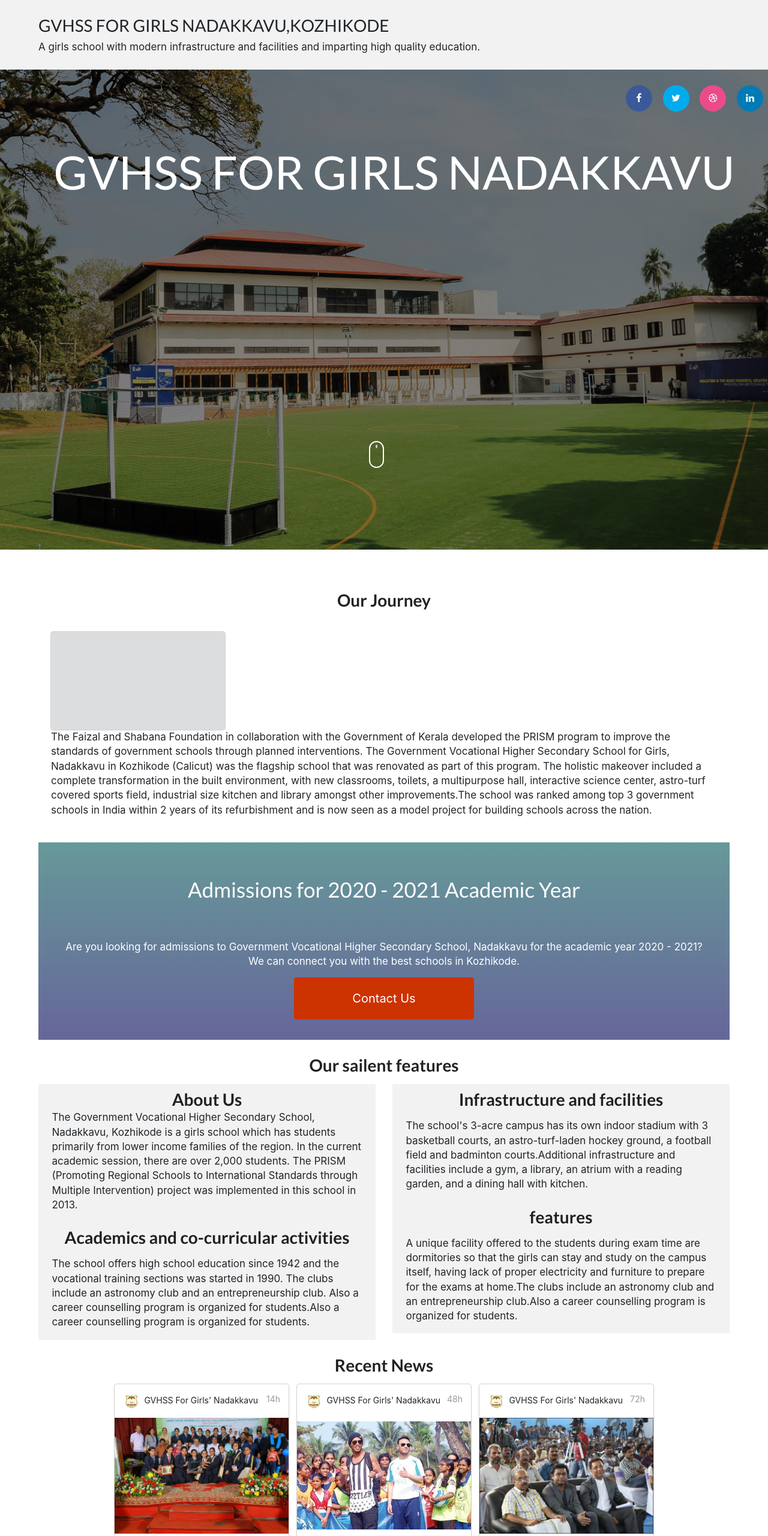
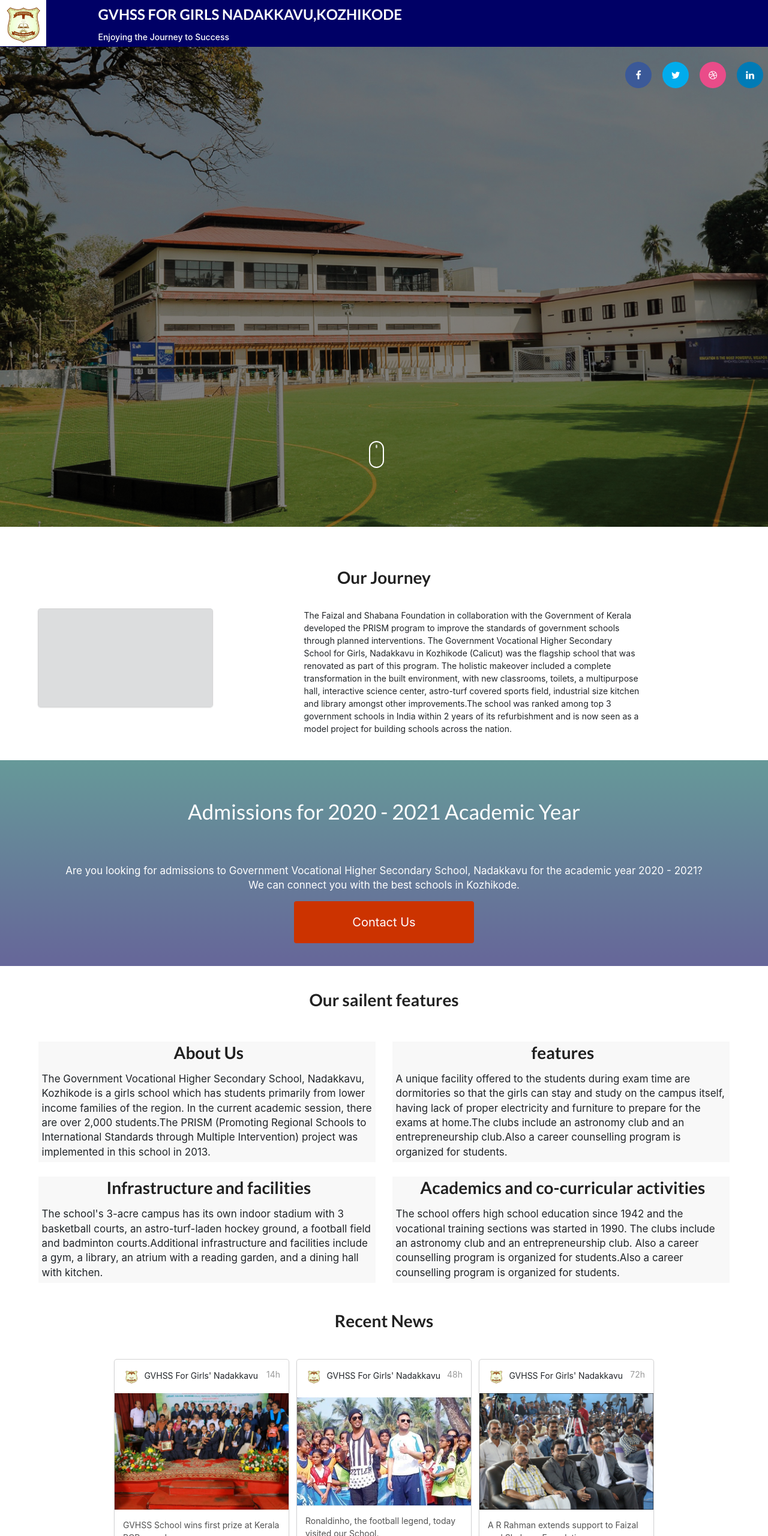
Before and after one commit to anooja-m/schoolwebsite, a plain HTML site: page main.html in a window 1280 px wide. Shown: the top 2560 px of the page at 60% size. Drawn offline with nearby package versions, Linux system fonts and the light colour scheme; grey boxes are pictures that could not be loaded.

Commit message:
last commit

```diff
--- a/css/mainstyle.css
+++ b/css/mainstyle.css
@@ -22,19 +22,22 @@ h1{
 p{
 	font-size: 17px;
 }
+
 .top-sec{
-	padding-top: 2%;
-padding-left: 5%;
-	background-color:#f2f2f2;
-	padding-bottom: 2%;
+	padding-top: 2% !important;
+
+	background-color:#000066 !important;
+
+	color: #fff !important;
 }
-
+.over{
+	background-color: #000066;
+	color: #fff;
+}
 .sub-super{
-	background-color: #f2f2f2 !important;
-	padding-left: 4% !important;
-	padding-bottom: 3% !important;
-	padding-right: 4% !important;
-	padding-top: 2% !important;
+	background-color: #F8F8F8 !important;
+	padding-left: 1%;
+	padding-bottom: 1%;
 }
 #next-part{
 
@@ -60,17 +63,17 @@ padding-left: 5%;
 
 .title{
 	position: absolute;
-	top: 30%;
-	left:7%;
+	top: 70%;
+	left: 60%;
 
 }
 .title h1{
 	color: #fff;
 
-	font-size: 6vw;
+	font-size: 5vw;
 
 
-	text-align: center;
+	text-align: center ;
 }
 
 
--- a/css/styleold.css
+++ /dev/null
@@ -1,77 +0,0 @@
-*{
-	margin: 0;
-	padding: 0;
-	font-family: 'Oswald', sans-serif;;
-}
-
-header{
-	background-image:linear-gradient(rgba(0,0,0,0.5),rgba(0,0,0,0.5)), url(../pic1.jpg);
-	height: 100vh;
-	background-size: cover;
-	background-position: center;
-
-}
-
-ul{
-	float: right;
-	list-style-type: none;
-    margin-top: 25px;
-}
-ul li{
-	display: inline-block;
-}
-ul li a{
-	text-decoration: none;
-    color: #fff;
-    padding: 5px 20px;
-    border: 1px solid transparent;
-    transition: 0.6s ease;
-}
-ul li a:hover{
-	background-color: #fff;
-	color: #000;
-
-}
-ul li.active a{
-	background-color: #fff;
-	color: #000;
-
-}
-
-.main{
-	max-width: 1200px;
-	margin: auto;
-}
-.title{
-	position: absolute;
-	top: 50%;
-	left: 50%;
-	transform: translate(-50%,-50%);
-}
-.title h1{
-	color: #fff;
-	font-size: 70px;
-	justify-content: center;
-	font-family: 'Oswald', sans-serif;
-}
-.button{
-	position: absolute;
-	top: 70%;
-	left: 50%;
-	transform: translate(-50%,-50%);
-}
-
-.btn{
-	border: 1px solid #fff;
-	padding: 10px 30px;
-	color: #fff;
-	text-decoration: none;
-	transition: 0.6s ease;
-
-}
-
-.btn:hover{
-	background-color: #fff;
-	color: #000;
-
-}
--- a/main.html
+++ b/main.html
@@ -24,20 +24,19 @@
 <title>Topschools</title>
 </head>
 <body>
+	<div class="over">
+		<div class="ui stackable grid">
 
-
-	<div class="top-sec">
-	<h2>GVHSS FOR GIRLS NADAKKAVU,KOZHIKODE</h2>
-	<p>A girls school with modern infrastructure and facilities and imparting high quality education.</p>
+		<div class="ui two wide column">
+			<img src="images/pic100.jpg" width="77px">
+</div>
+<div class="ui eight wide column">
+	<h2 class="ui header top-sec">GVHSS FOR GIRLS NADAKKAVU,KOZHIKODE</h2>
+	<h6>Enjoying the Journey to Success</h6>
 
 </div>
-
-<header>
-
-  <div >
-
-
-    <nav class="topnav">
+</div>
+<nav class="topnav">
 
             <ul class="social-icons">
               <li><a class="facebook" href="#"><i class="fa fa-facebook"></i></a></li>
@@ -47,12 +46,16 @@
             </ul>
 
       </nav>
+</div>
 
 
-      <div class="title">
-    <h1>GVHSS FOR GIRLS NADAKKAVU</h1>
-  </div>
-      </div>
+
+
+
+
+
+<header>
+
 
 
 <a class="mouse smoothscroll" href="#next-part">
@@ -63,12 +66,15 @@
     </header>
 <br>
 <br>
+
 <h1 class="ui header">Our Journey</h1>
+
 <br>
 <section id="next-part">
 
-	<div class="grid">
-		<div class="container">
+	<div class="ui stackable grid">
+		<div class="ui six wide column">
+
   <div class="ui card">
     <div class="url video">
 <div class="ui embed" autoplay="true" data-url="https://www.youtube.com/embed/Pjisx0i7928">
@@ -78,52 +84,100 @@
 </div>
 
 
-	<div class="container">
-	<p>The Faizal and Shabana Foundation in collaboration with the Government of Kerala developed the PRISM program to improve the standards of government schools through planned interventions. The Government Vocational Higher Secondary School for Girls, Nadakkavu in Kozhikode (Calicut) was the flagship school that was renovated as part of this program. The holistic makeover included a complete transformation in the built environment, with new classrooms, toilets, a multipurpose hall, interactive science center, astro-turf covered sports field, industrial size kitchen and library amongst other improvements.The school was ranked among top 3 government schools in India within 2 years of its refurbishment and is now seen as a model project for building schools across the nation.</p>
+	<div class="ui eight wide column">
+	The Faizal and Shabana Foundation in collaboration with the Government of Kerala developed the PRISM program to improve the standards of government schools through planned interventions. The Government Vocational Higher Secondary School for Girls, Nadakkavu in Kozhikode (Calicut) was the flagship school that was renovated as part of this program. The holistic makeover included a complete transformation in the built environment, with new classrooms, toilets, a multipurpose hall, interactive science center, astro-turf covered sports field, industrial size kitchen and library amongst other improvements.The school was ranked among top 3 government schools in India within 2 years of its refurbishment and is now seen as a model project for building schools across the nation.
 
 
 </div>
 	</div>
 	<br>
 	<br>
+</section>
+
 	<div class="row-ad">
     <h1 class="adtext">Admissions for 2020 - 2021 Academic Year</h1>
     <br>
     <p>Are you looking for admissions to Government Vocational Higher Secondary School, Nadakkavu for the academic year 2020 - 2021? <br>We can connect you with the best schools in Kozhikode. </p>
     <button class="adbtn"><span>Contact Us </span></button></div>
+    <br>
+    <br>
+    <section id="next-part">
     <h1 class="ui header">Our sailent features</h1>
 
-<div class="ui two column grid">
 
-  <div class="column">
-    <div class="ui ">
+
+<br>
+<br>
+
+
+
+
+ <div class="ui stackable grid">
+
+<div class="ui eight wide column">
+
+
    <div class="sub-super">
-      <span><h1 class="ui header">About Us</h1></span>
-      <p>The Government Vocational Higher Secondary School, Nadakkavu, Kozhikode is a girls school which has students primarily from lower income families of the region. In the current academic session, there are over 2,000 students.
 
-The PRISM (Promoting Regional Schools to International Standards through Multiple Intervention) project was implemented in this school in 2013.</p>
-       <h1 class="ui header">Academics and co-curricular activities</h1>
-      <p>The school offers high school education since 1942 and the vocational training sections was started in 1990. The clubs include an astronomy club and an entrepreneurship club. Also a career counselling program is organized for students.Also a career counselling program is organized for students.</p>
+      <h1 class="ui header">About Us</h1>
+
+      <p>The Government Vocational Higher Secondary School, Nadakkavu, Kozhikode is a girls school which has students primarily from lower income families of the region. In the current academic session, there are over 2,000 students.The PRISM (Promoting Regional Schools to International Standards through Multiple Intervention) project was implemented in this school in 2013.</p>
+ </div>
+</div>
+<div class="ui eight wide column">
+	<div class="sub-super">
+      <h1 class="ui header">features</h1>
+      <p>A unique facility offered to the students during exam time are dormitories so that the girls can stay and study on the campus itself, having lack of proper electricity and furniture to prepare for the exams at home.The clubs include an astronomy club and an entrepreneurship club.Also a career counselling program is organized for students.
+</p>
     </div>
+
+
+
+
+
+
+
+
+
+
+
+
   </div>
 </div>
-  <div class="column">
 
-    <div class="ui ">
-<div class="sub-super">
+
+
+  <div class="ui stackable grid">
+<div class="ui eight wide column">
+	<div class="sub-super">
       <h1 class="ui header">Infrastructure and facilities</h1>
       <p>The school's 3-acre campus has its own indoor stadium with 3 basketball courts, an astro-turf-laden hockey ground, a football field and badminton courts.Additional infrastructure and facilities include a gym, a library, an atrium with a reading garden, and a dining hall with kitchen.
 
 </p>
-      <h1 class="ui header">features</h1>
-      <p>A unique facility offered to the students during exam time are dormitories so that the girls can stay and study on the campus itself, having lack of proper electricity and furniture to prepare for the exams at home.The clubs include an astronomy club and an entrepreneurship club.Also a career counselling program is organized for students.
-</p>
+</div>
+</div>
+<div class="ui eight wide column">
+
+
+
+<div class="sub-super">
+       <h1 class="ui header">Academics and co-curricular activities</h1>
+      <p>The school offers high school education since 1942 and the vocational training sections was started in 1990. The clubs include an astronomy club and an entrepreneurship club. Also a career counselling program is organized for students.Also a career counselling program is organized for students.</p>
     </div>
+
+
+
+
+
+
+
 </div>
   </div>
-</div>
+<br>
 <h1 class="ui header">Recent News
 </h1>
+
+<br>
   <div class="ui grid centerx">
     <div class="ui link cards">
 <div class="ui card">
@@ -209,8 +263,11 @@ The PRISM (Promoting Regional Schools to International Standards through Multipl
 </div>
 </div>
 </div>
+<br>
 <h1 class="ui header">Our People
 </h1>
+
+<br>
 <div class="ui grid centerx">
  <div class="ui link cards">
   <div class="card">
@@ -283,18 +340,14 @@ The PRISM (Promoting Regional Schools to International Standards through Multipl
 
 <br>
 <br>
-<div class="ui">
-<div class="ui grid">
-  <div class="two column row">
-
-    <div class="column">
-
+<div class="ui stackable grid">
+		<div class="ui six wide column">
 <div class="ui hero ">
 
 <h2 class="ui header">Alumni
 </h2>
 
-  <div class="card mb-3" style="max-width: 350px;">
+  <div class="card mb-3">
 
   <div class="row no-gutters">
 
@@ -311,41 +364,32 @@ The PRISM (Promoting Regional Schools to International Standards through Multipl
 
       </nav>
       <div class="card-body">
-        <h5 class="card-title">Ann Treesa</h5>
-        <p class="card-text">Software Developer</p>
+        <h5>Treesa</h5>
+        Software Developer
 
       </div>
     </div>
   </div>
 </div>
-
-
-
-<div class="card mb-3" style="max-width: 350px;">
+<div class="card mb-3">
   <div class="row no-gutters">
     <div class="col-md-4">
-
       <img src="images/lady1.jpg" class="card-img" alt="...">
     </div>
     <div class="col-md-8">
       <nav class="topnav">
-
             <ul class="social-icons">
               <li><a class="linkedin" href="#"><i class="fa fa-linkedin"></i></a></li>
             </ul>
-
       </nav>
       <div class="card-body">
-        <h5 class="card-title">Aradina</h5>
-        <p class="card-text">Cardiologist</p>
-
+        <h5>Aradina</h5>
+        Cardiologist
       </div>
     </div>
   </div>
 </div>
-
-
-<div class="card mb-3" style="max-width: 350px;">
+<div class="card mb-3">
   <div class="row no-gutters">
     <div class="col-md-4">
 
@@ -360,19 +404,18 @@ The PRISM (Promoting Regional Schools to International Standards through Multipl
 
       </nav>
       <div class="card-body">
-        <h5 class="card-title">Sherin Dolly</h5>
-        <p class="card-text">Entrepreneur</p>
+        <h5 class="card-title">Celin</h5>
+        Professor
 
       </div>
     </div>
   </div>
 </div>
-
-
 </div>
 </div>
 
-<div class="column">
+<div class="ui eight wide column">
+
   <h2 class="ui header">Working Hours</h2>
   <table class="ui  table">
 
@@ -410,8 +453,6 @@ The PRISM (Promoting Regional Schools to International Standards through Multipl
   </tbody>
 </table>
   </div>
-</div>
-</div>
 </div>
 </section>
 
```
